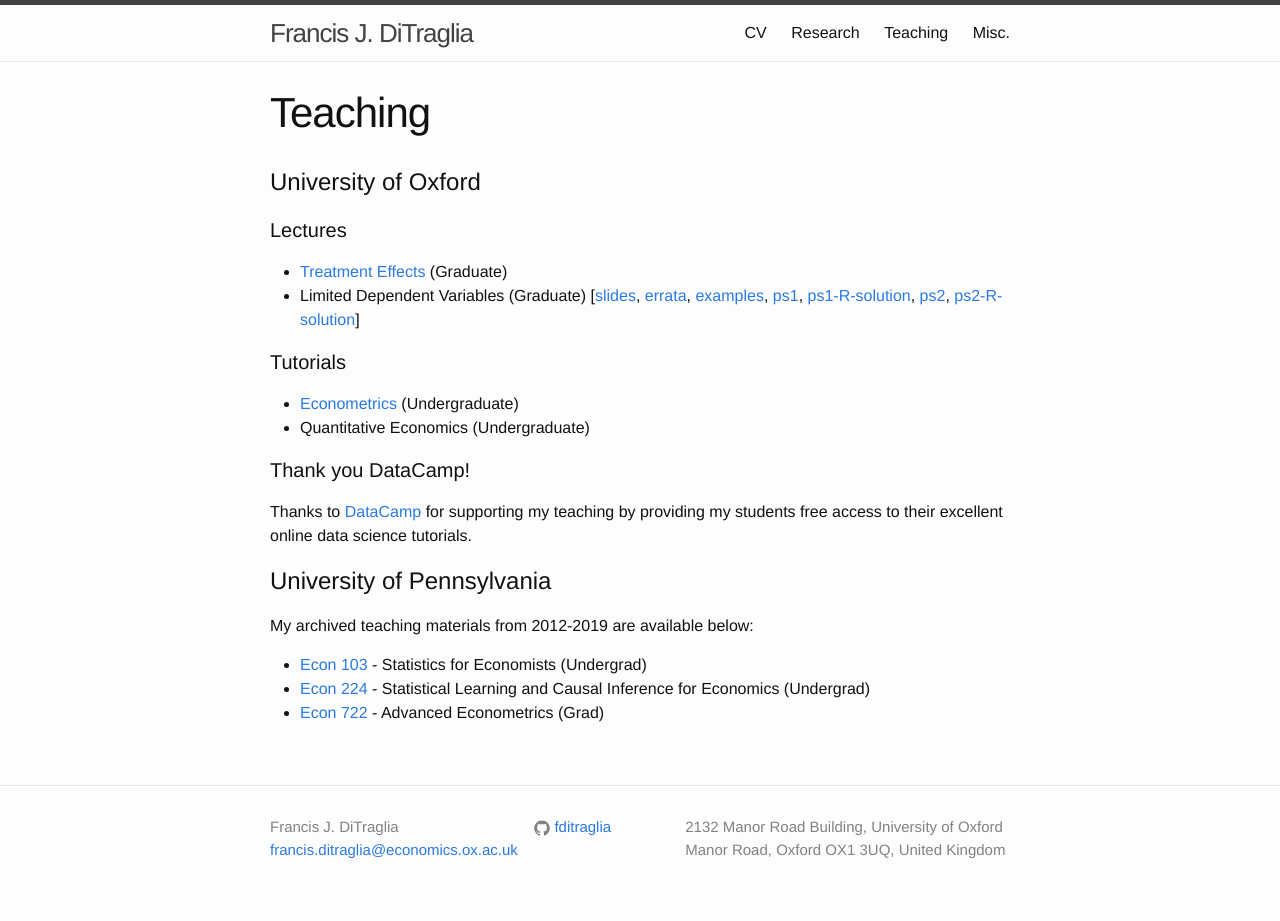
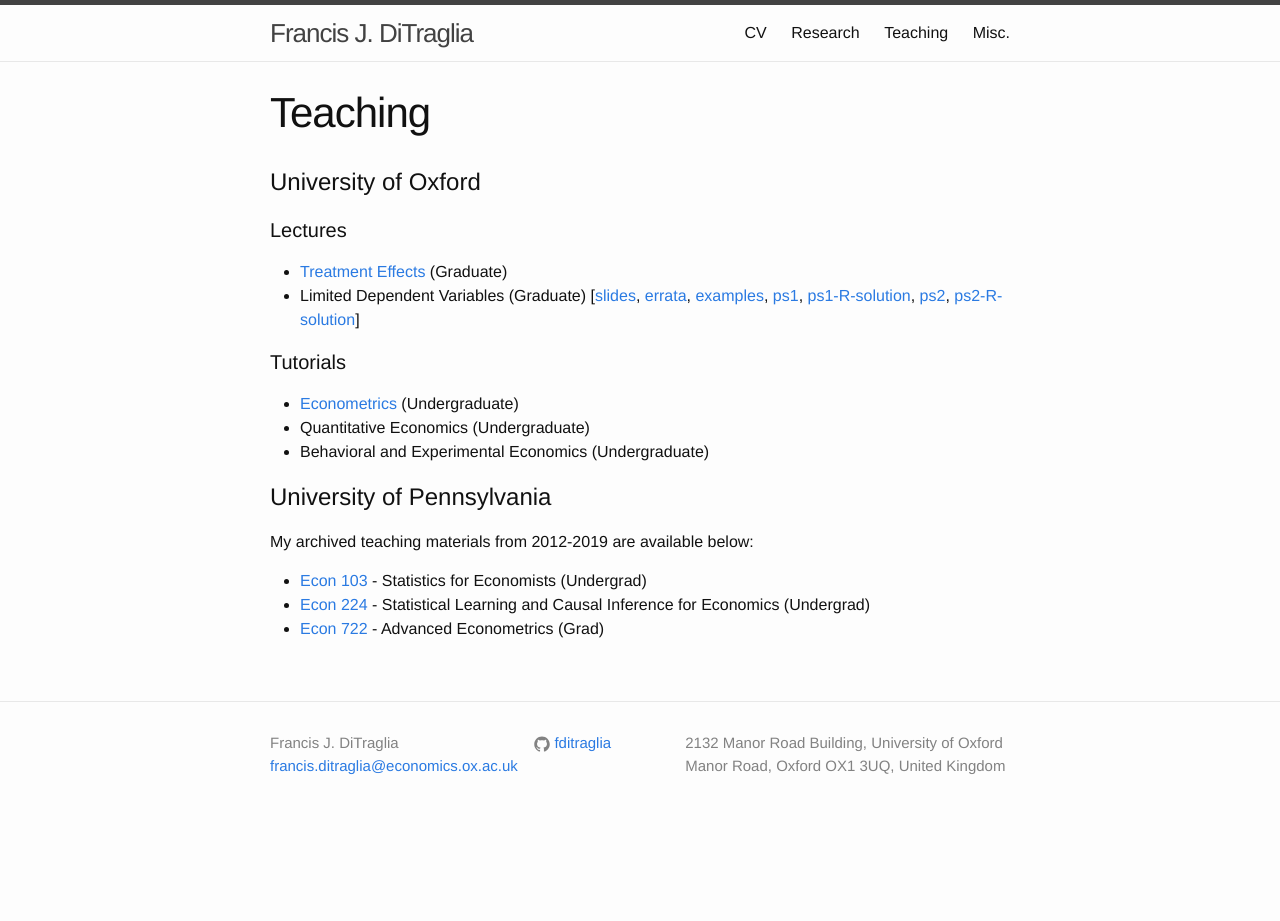
Before and after one commit to fditraglia/fditraglia.github.io, a Jekyll site: the page built from teaching.md, in a window 1280 px wide. Built offline with Jekyll 4.4.1, drawn with Linux system fonts in a browser that asks for light colours; after the commit the page ends 900 px from its top, so only the background shows below that.

Commit message:
add/update links

```diff
--- a/teaching.md
+++ b/teaching.md
@@ -8,15 +8,16 @@
 # University of Oxford
 
 #### Lectures
-- [Treatment Effects](./pdf/treatment-effects.pdf) (Graduate)
+- [Treatment Effects](https://treatment-effects.com) (Graduate)
 - Limited Dependent Variables (Graduate) [[slides](./pdf/limdep.pdf), [errata](./pdf/limdep-errata.pdf), [examples](./pdf/r-examples.html), [ps1](./pdf/limdep-ps1.pdf), [ps1-R-solution](./pdf/ps1-Rsoln.html), [ps2](./pdf/limdep-ps2.pdf), [ps2-R-solution](./pdf/ps2-Rsoln.html)]
 
 #### Tutorials
 - [Econometrics](./pdf/econometrics-tutorials.pdf) (Undergraduate)
 - Quantitative Economics (Undergraduate)
+- Behavioral and Experimental Economics (Undergraduate)
 
-#### Thank you DataCamp!
-Thanks to [DataCamp](https://www.datacamp.com/) for supporting my teaching by providing my students free access to their excellent online data science tutorials.
+<!--#### Thank you DataCamp!
+Thanks to [DataCamp](https://www.datacamp.com/) for supporting my teaching by providing my students free access to their excellent online data science tutorials.-->
 
 # University of Pennsylvania
 My archived teaching materials from 2012-2019 are available below:
```
Also changed, not shown: misc.md (+2 -2 lines).
